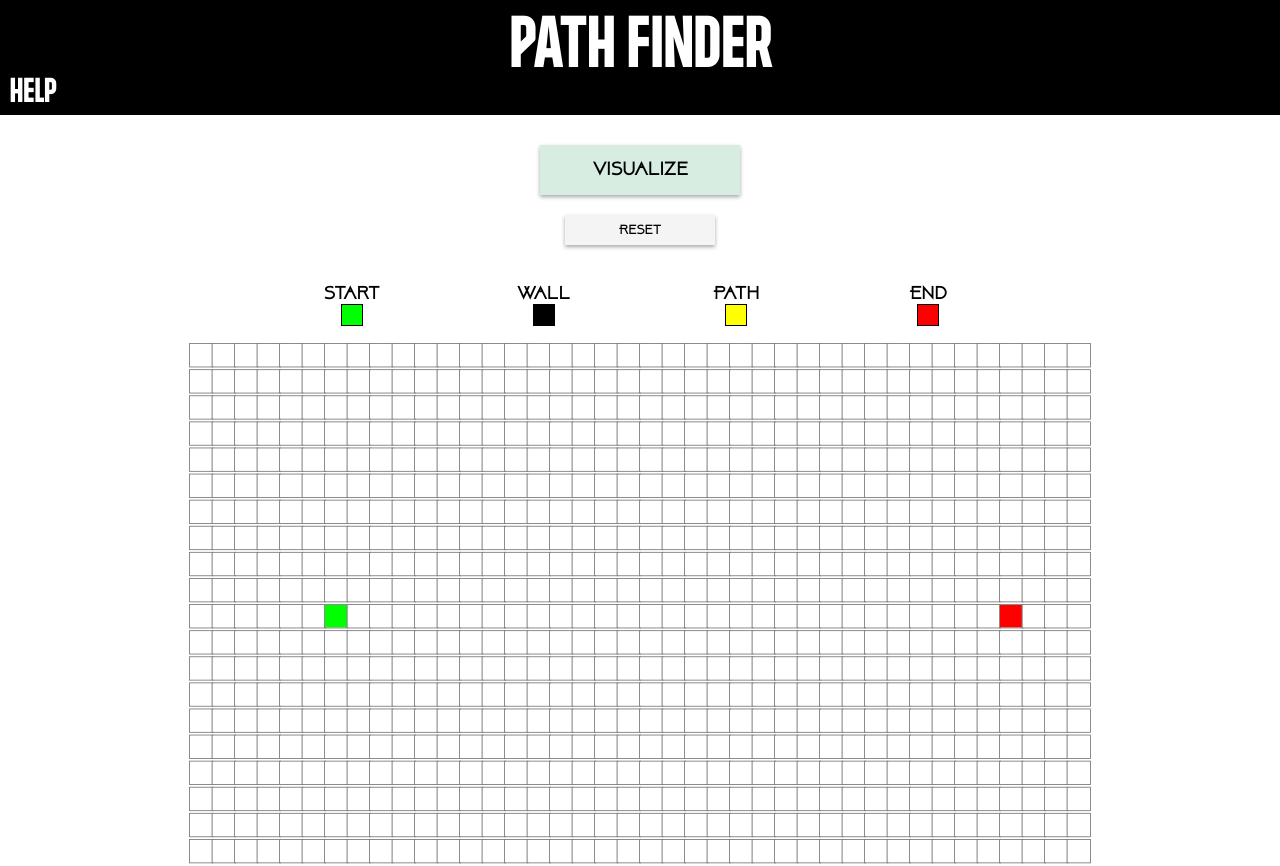
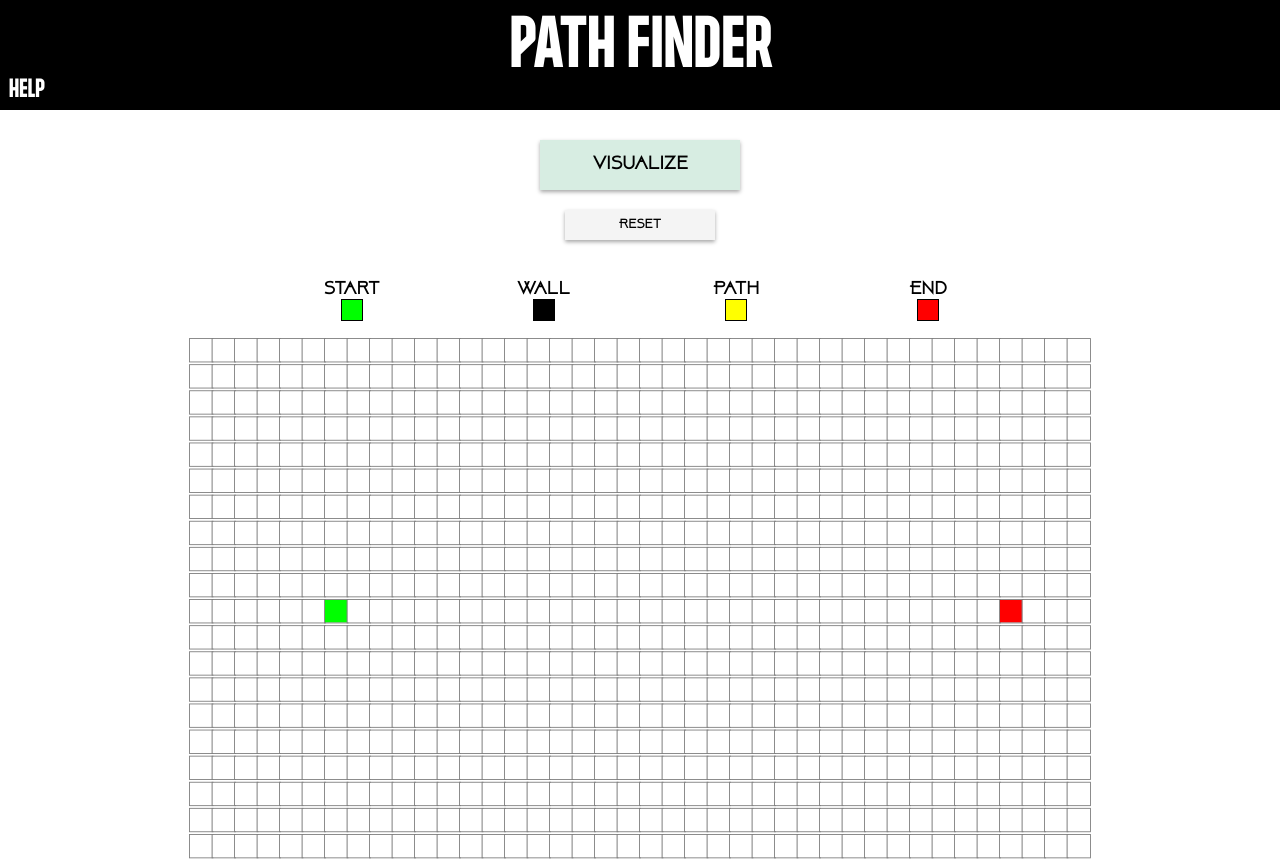
Before and after one commit to jemjefferson/PathFinder, a React (Create React App) app: page / in a window 1280 px wide. Built offline with nearby package versions, Linux system fonts and the light colour scheme.

Commit message:
Made the help text smaller.

```diff
--- a/src/HTML/styles.css
+++ b/src/HTML/styles.css
@@ -28,9 +28,9 @@ h4 {
   position: relative;
   font-family: 'Beach';
   color: white;
-  transform: scale(1.7);
+  transform: scale(1.3);
   width: 10px;
-  padding: 1%;
+  padding: 10px;
 }
 
 #tutorialBtn {
```
